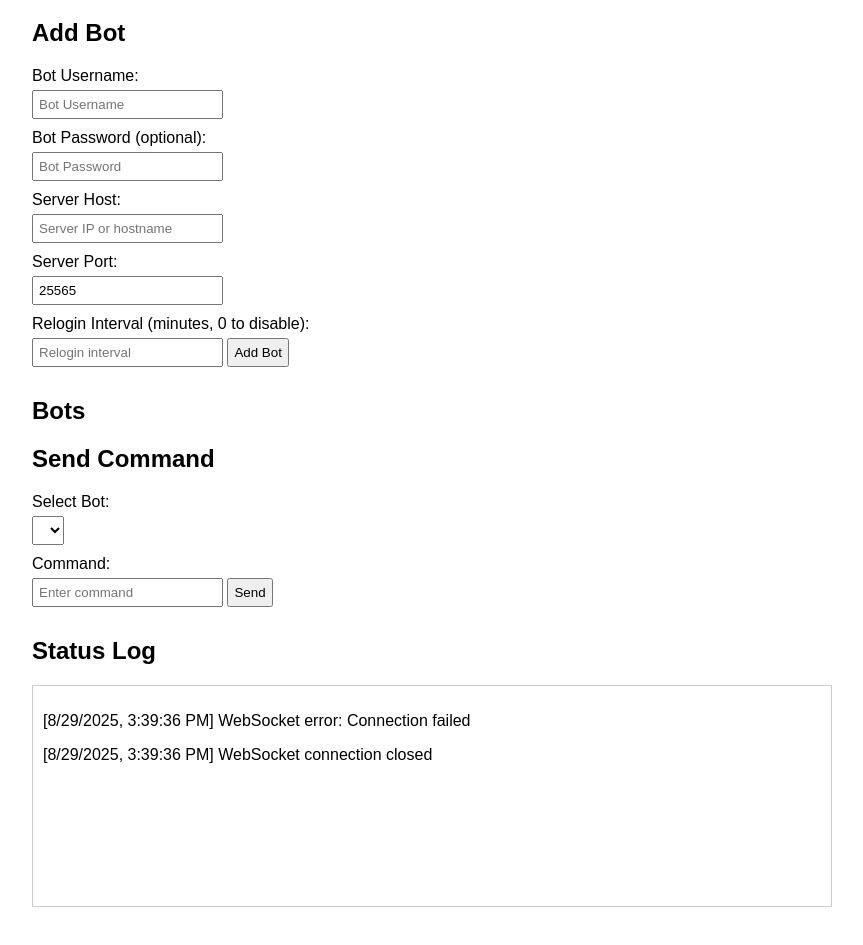
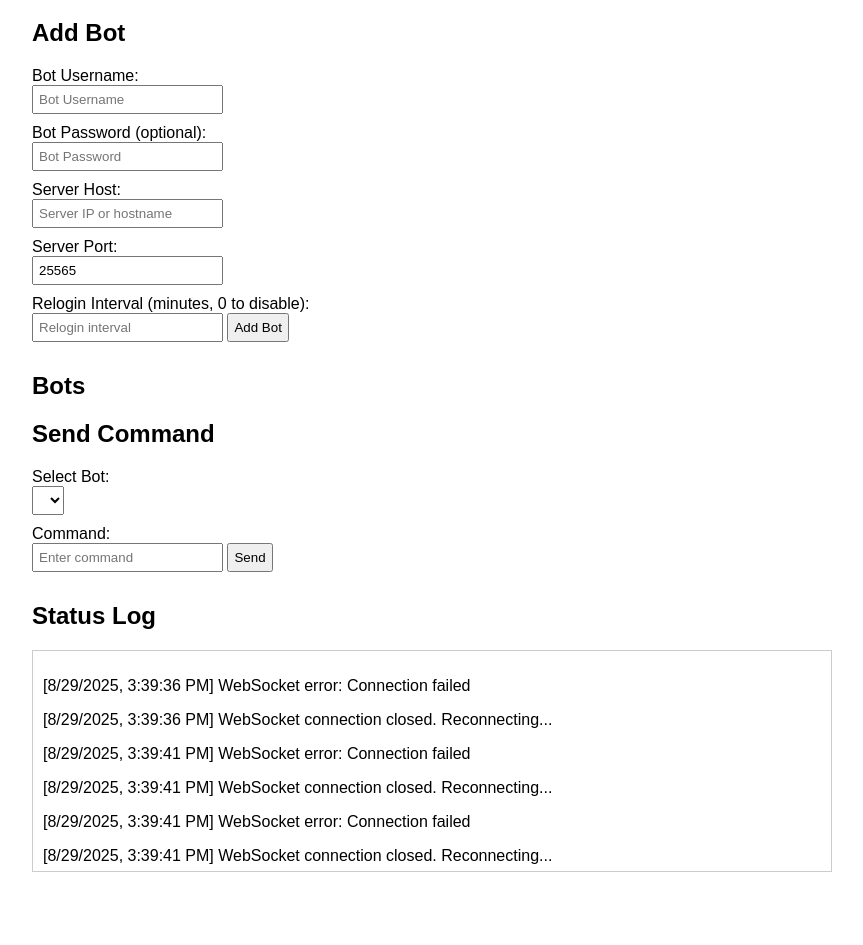
Before and after one commit to Behruzbek-hw/server-bot, a website: page public/index.html in a window 1280 px wide. Shown: the part 81-1026 px from the top of the page, without its empty margins (208-1071 px from the left). After the commit the page ends 993 px from the top, so only its background shows below. Drawn offline with Linux system fonts and the light colour scheme.

Commit message:
Update index.html

```diff
--- a/public/index.html
+++ b/public/index.html
@@ -7,7 +7,7 @@
   <style>
     body { font-family: Arial, sans-serif; max-width: 800px; margin: 0 auto; padding: 20px; }
     .section { margin-bottom: 20px; }
-    label { display: block; margin-bottom: 5px; }
+    label { display: block; margin-bottom: 5ilyl; }
     input, select, button { margin-bottom: 10px; padding: 5px; }
     #statusLog { border: 1px solid #ccc; padding: 10px; height: 200px; overflow-y: auto; }
   </style>
@@ -50,12 +50,17 @@
   </div>
 
   <script>
-    // WebSocket ulanishini dinamik ravishda aniqlash (HTTPS uchun wss://)
+    // WebSocket ulanishini dinamik ravishda aniqlash
     const protocol = window.location.protocol === 'https:' ? 'wss://' : 'ws://';
-    const ws = new WebSocket(`${protocol}${window.location.host}`);
+    let ws;
+
+    function connectWebSocket() {
+      ws = new WebSocket(`${protocol}${window.location.host}`);
 
       ws.onopen = () => {
         console.log('WebSocket connected');
+        const log = document.getElementById('statusLog');
+        log.innerHTML += `<p>[${new Date().toLocaleString()}] WebSocket connected</p>`;
       };
 
       ws.onmessage = (event) => {
@@ -92,13 +97,21 @@
         console.error('WebSocket error:', error);
         const log = document.getElementById('statusLog');
         log.innerHTML += `<p>[${new Date().toLocaleString()}] WebSocket error: ${error.message || 'Connection failed'}</p>`;
+        // 5 soniyadan keyin qayta ulanishga urinish
+        setTimeout(connectWebSocket, 5000);
       };
 
       ws.onclose = () => {
         console.log('WebSocket closed');
         const log = document.getElementById('statusLog');
-      log.innerHTML += `<p>[${new Date().toLocaleString()}] WebSocket connection closed</p>`;
+        log.innerHTML += `<p>[${new Date().toLocaleString()}] WebSocket connection closed. Reconnecting...</p>`;
+        // 5 soniyadan keyin qayta ulanishga urinish
+        setTimeout(connectWebSocket, 5000);
       };
+    }
+
+    // Ilova boshlanganda WebSocket ulanishini boshlash
+    connectWebSocket();
 
     function addBot() {
       if (!ws || ws.readyState !== WebSocket.OPEN) {
```
Lines whose indentation alone changed are shown as unchanged.
